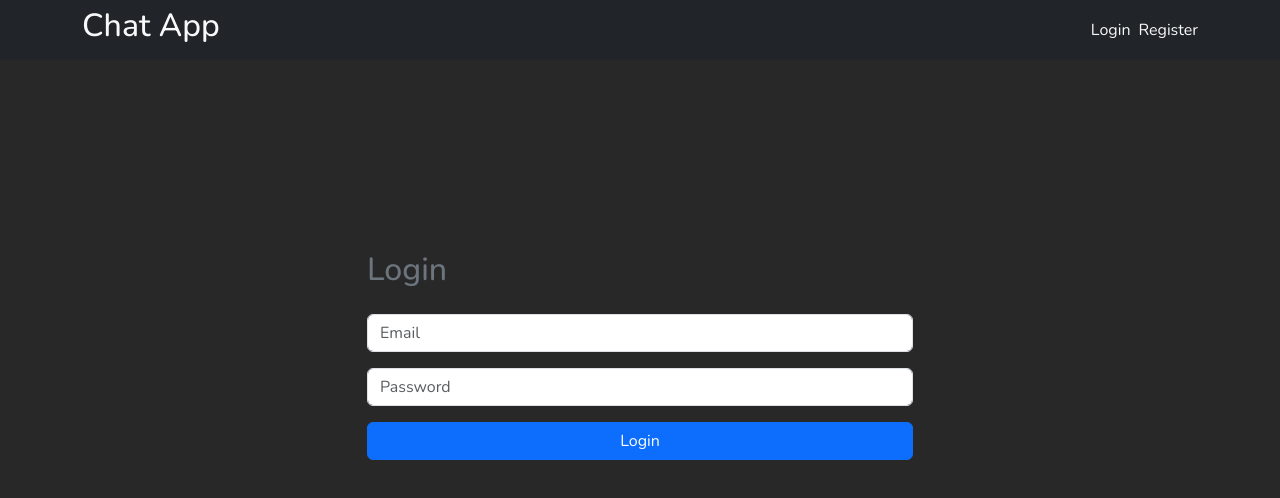
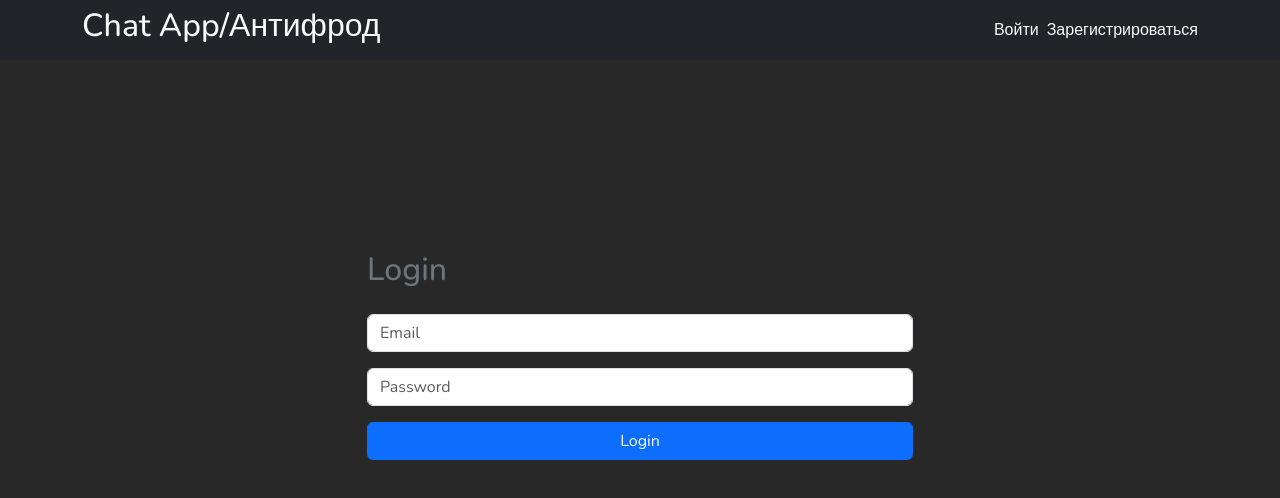
Before and after one commit to AlmasF/chat_app, a React (Vite) app in the folder client/: page / in a window 1280 px wide. Shown: the top 498 px of the page. Built offline with nearby package versions, Linux system fonts and the light colour scheme; no server answers.

Commit message:
feat: some translations and .env deletion

```diff
--- a/client/index.html
+++ b/client/index.html
@@ -1,20 +1,13 @@
-<!DOCTYPE html>
+<!doctype html>
 <html lang="en">
   <head>
     <meta charset="UTF-8" />
-        <link
-            rel="icon"
-            type="image/svg+xml"
-            href="/vite.svg" />
-        <meta
-            name="viewport"
-            content="width=device-width, initial-scale=1.0" />
-        <title>Chat app</title>
+    <link rel="icon" type="image/svg+xml" href="/vite.svg" />
+    <meta name="viewport" content="width=device-width, initial-scale=1.0" />
+    <title>Chat App/Антифрод</title>
   </head>
   <body>
     <div id="root"></div>
-        <script
-            type="module"
-            src="/src/main.jsx"></script>
+    <script type="module" src="/src/main.jsx"></script>
   </body>
 </html>
--- a/client/src/components/Navbar.jsx
+++ b/client/src/components/Navbar.jsx
@@ -1,55 +1,48 @@
-import { useContext } from 'react';
-import { Container, Nav, Navbar, Stack } from 'react-bootstrap';
-import { Link } from 'react-router-dom';
-import { AuthContext } from '../context/AuthContext';
-import Notification from './chat/Notification';
+import { useContext } from "react";
+import { Container, Nav, Navbar, Stack } from "react-bootstrap";
+import { Link } from "react-router-dom";
+import { AuthContext } from "../context/AuthContext";
+import Notification from "./chat/Notification";
 
 const NavBar = () => {
   const { user, logoutUser } = useContext(AuthContext);
 
   return (
-        <Navbar
-            bg='dark'
-            className='mb-4'
-            style={{ height: '3.75rem' }}>
+    <Navbar bg="dark" className="mb-4" style={{ height: "3.75rem" }}>
       <Container>
         <h2>
-                    <Link
-                        to='/'
-                        className='link-light text-decoration-none'>
-                        Chat App
+          <Link to="/" className="link-light text-decoration-none">
+            Chat App/Антифрод
           </Link>
         </h2>
         {user?.name && (
-                    <span className='text-warning'>
-                        Logged in as {user?.name}
+          <span className="text-warning">
+            Вошли как пользователь: {user?.name}
           </span>
         )}
         <Nav>
-                    <Stack
-                        direction='horizontal'
-                        gap={2}>
+          <Stack direction="horizontal" gap={2}>
             {user && (
               <>
                 <Notification />
                 <Link
                   onClick={() => logoutUser()}
-                                    className='link-light text-decoration-none'>
-                                    Logout
+                  className="link-light text-decoration-none"
+                >
+                  Выйти из аккаунта
                 </Link>
               </>
             )}
             {!user && (
               <>
-                                <Link
-                                    to='/login'
-                                    className='link-light text-decoration-none'>
-                                    Login
+                <Link to="/login" className="link-light text-decoration-none">
+                  Войти
                 </Link>
                 <Link
-                                    to='/register'
-                                    className='link-light text-decoration-none'>
-                                    Register
+                  to="/register"
+                  className="link-light text-decoration-none"
+                >
+                  Зарегистрироваться
                 </Link>
               </>
             )}
```
Also changed, not shown: 1 other file (tests, documents, lock files or other folders). Lines whose indentation alone changed are shown as unchanged.
